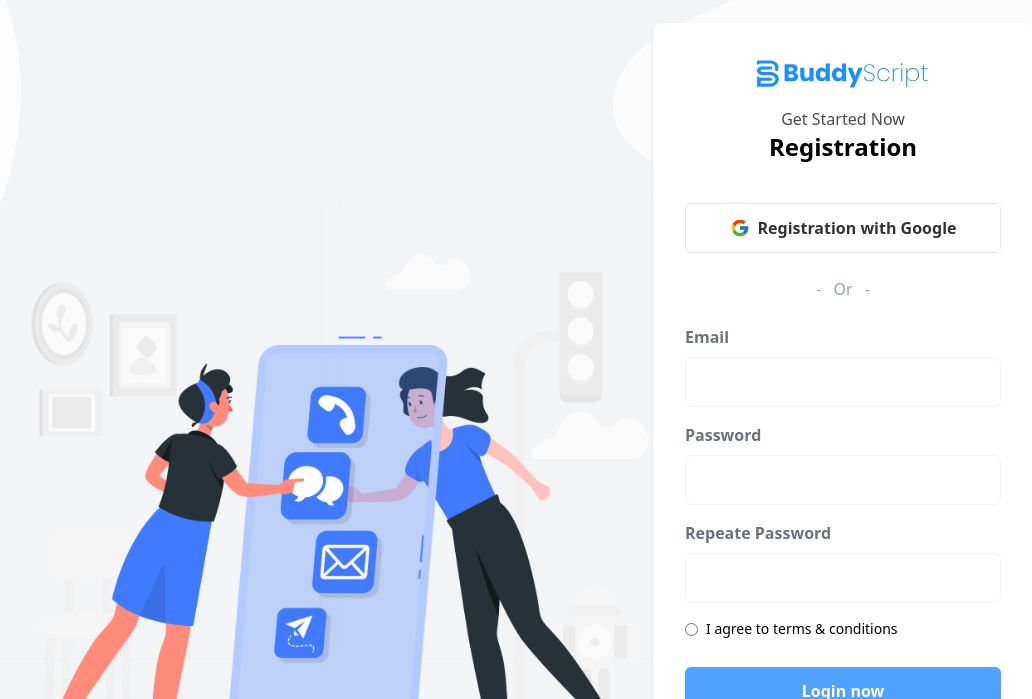
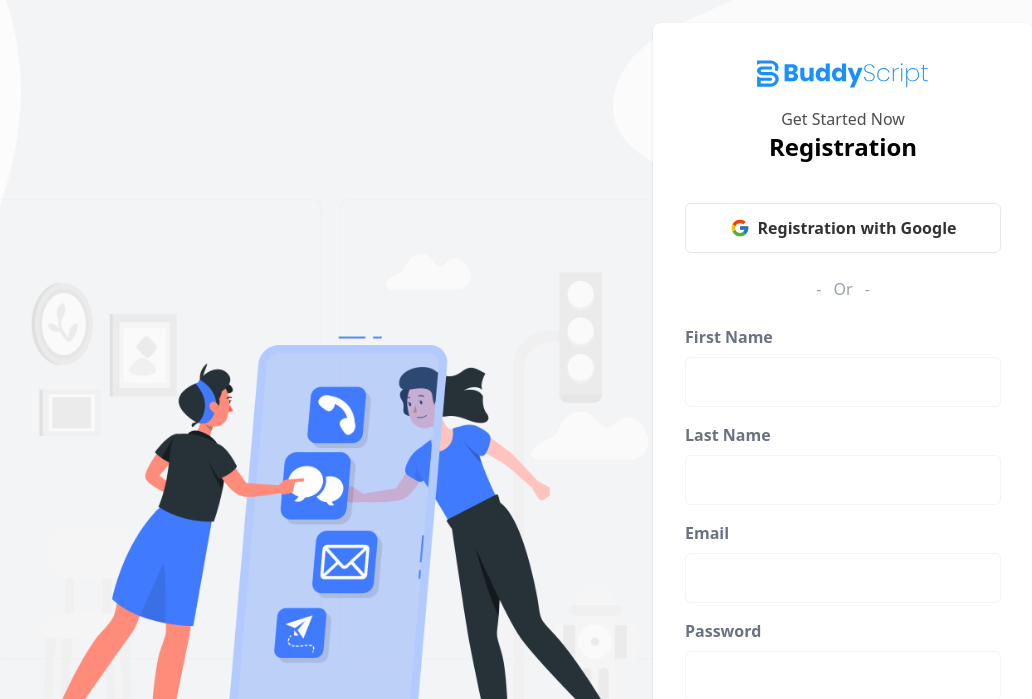
Before and after one commit to Rojifa-Akhter/Feed-React, a React (Vite) app: page /register in a window 1280 px wide. Shown: the part 101-800 px from the top of the page, without its empty margins (147-1179 px from the left). Built offline with nearby package versions, Linux system fonts and the light colour scheme.

Commit message:
register

```diff
--- a/src/auth/Register.tsx
+++ b/src/auth/Register.tsx
@@ -11,6 +11,8 @@
 const Register = () => {
   const navigate = useNavigate();
 
+  const [firstName, setFirstName] = useState("");
+  const [lastName, setLastName] = useState("");
   const [email, setEmail] = useState("");
   const [password, setPassword] = useState("");
   const [confirmPassword, setConfirmPassword] = useState("");
@@ -29,21 +31,25 @@
 
   return (
     <div className="flex min-h-screen bg-gray-100">
-      <div className="w-full h-270 bg-gray-100 flex items-center justify-center relative">
+      <div className="w-full h-300 bg-gray-100 flex items-center justify-center relative">
 
+        {/* TOP LEFT SHAPE */}
         <div className="absolute top-[-3px] left-0 w-1/3">
           <img src={shadowImage2} className="w-42 h-130" alt="" />
         </div>
 
+        {/* MAIN ILLUSTRATION */}
         <div className="absolute top-[300px] left-20">
           <img src={register} className="w-200 h-150" alt="Register Illustration" />
         </div>
 
+        {/* TOP RIGHT SHAPE */}
         <div className="absolute top-[-120px] right-5">
           <img src={shadowImage1} className="w-125 h-125" alt="" />
         </div>
 
-        <div className="w-95 bg-white h-210 p-8 flex flex-col absolute right-25 top-31 bottom-0 rounded-lg shadow z-50">
+        {/* MAIN REGISTER CARD */}
+        <div className="w-95 bg-white h-240 p-8 flex flex-col absolute right-25 top-31 bottom-0 rounded-lg shadow z-50">
           <div className="max-w-sm w-full mx-auto">
 
             <div className="text-center mb-6">
@@ -52,17 +58,51 @@
               <h4 className="text-2xl font-semibold mb-10">Registration</h4>
             </div>
 
+            {/* GOOGLE SIGN-IN */}
             <button className="w-full py-3 mb-6 flex justify-center items-center rounded-md border border-gray-200">
               <FcGoogle className="w-5 h-5" />
               <span className="pl-2 font-semibold opacity-80">Registration with Google</span>
             </button>
 
+            {/* DIVIDER */}
             <div className="text-center mb-6 text-gray-400">
               <span className="mx-2">-</span> Or <span className="mx-2">-</span>
             </div>
 
+            {/* REGISTER FORM */}
             <form onSubmit={handleRegister}>
 
+              {/* FIRST NAME */}
+              <div className="mb-4">
+                <label className="block text-md text-gray-500 font-semibold mb-2">
+                  First Name
+                </label>
+                <input
+                  type="text"
+                  required
+                  value={firstName}
+                  onChange={(e) => setFirstName(e.target.value)}
+                  className="w-full p-3 border border-gray-100 rounded-md
+                  focus:outline-none focus:ring-0 focus:border-gray-300"
+                />
+              </div>
+
+              {/* LAST NAME */}
+              <div className="mb-4">
+                <label className="block text-md text-gray-500 font-semibold mb-2">
+                  Last Name
+                </label>
+                <input
+                  type="text"
+                  required
+                  value={lastName}
+                  onChange={(e) => setLastName(e.target.value)}
+                  className="w-full p-3 border border-gray-100 rounded-md
+                  focus:outline-none focus:ring-0 focus:border-gray-300"
+                />
+              </div>
+
+              {/* EMAIL */}
               <div className="mb-4">
                 <label className="block text-md text-gray-500 font-semibold mb-2">
                   Email
@@ -76,6 +116,7 @@
                 />
               </div>
 
+              {/* PASSWORD */}
               <div className="mb-4">
                 <label className="block text-md text-gray-500 font-semibold mb-2">
                   Password
@@ -85,40 +126,44 @@
                   required
                   value={password}
                   onChange={(e) => setPassword(e.target.value)}
-                  className="w-full p-3 border border-gray-100 rounded-md focus:outline-none focus:ring-0 focus:border-gray-300"
+                  className="w-full p-3 border border-gray-100 rounded-md
+                  focus:outline-none focus:ring-0 focus:border-gray-300"
                 />
               </div>
 
-              {/* Confirm Password */}
+              {/* CONFIRM PASSWORD */}
               <div className="mb-4">
                 <label className="block text-md text-gray-500 font-semibold mb-2">
-                  Repeate Password
+                  Repeat Password
                 </label>
                 <input
                   type="password"
                   required
                   value={confirmPassword}
                   onChange={(e) => setConfirmPassword(e.target.value)}
-                  className="w-full p-3 border border-gray-100 rounded-md focus:outline-none focus:ring-0 focus:border-gray-300"
+                  className="w-full p-3 border border-gray-100 rounded-md
+                  focus:outline-none focus:ring-0 focus:border-gray-300"
                 />
               </div>
+
+              {/* TERMS CHECKBOX */}
               <div className="flex items-center mb-4">
-                <input type="radio" id="remember" className="mr-2 accent-blue-600" />
-                <label htmlFor="remember" className="text-sm">I agree to terms & conditions</label>
-            </div>
+                <input type="radio" className="mr-2 accent-blue-600" />
+                <label className="text-sm">I agree to terms & conditions</label>
+              </div>
 
               {error && <p className="text-red-500 text-sm mb-3">{error}</p>}
 
-              {/* Register Button */}
+              {/* REGISTER BUTTON */}
               <button
                 type="submit"
-                className="w-full bg-blue-400 text-white font-semibold py-3 rounded-md mt-3"
+                className="w-full bg-blue-400 text-white font-semibold py-3 rounded-md mt-3 text-lg"
               >
-                Login now
+                Sign up
               </button>
             </form>
 
-            {/* Have account? */}
+            {/* LOGIN LINK */}
             <div className="mt-10 text-center">
               <p className="text-sm text-gray-500">
                 Already have an account?{" "}
@@ -128,7 +173,7 @@
           </div>
         </div>
 
-        {/* Bottom right shape */}
+        {/* BOTTOM RIGHT SHAPE */}
         <div className="absolute bottom-0 right-0">
           <img src={shadowImage1} className="w-[280] h-130" alt="" />
         </div>
```
